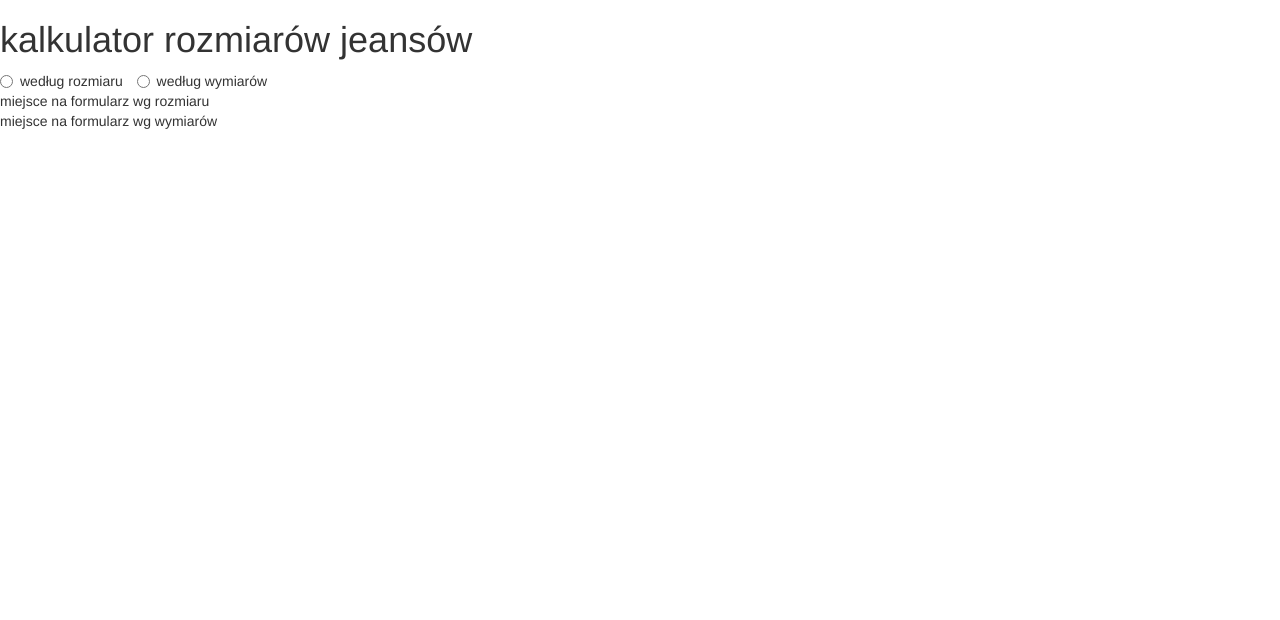
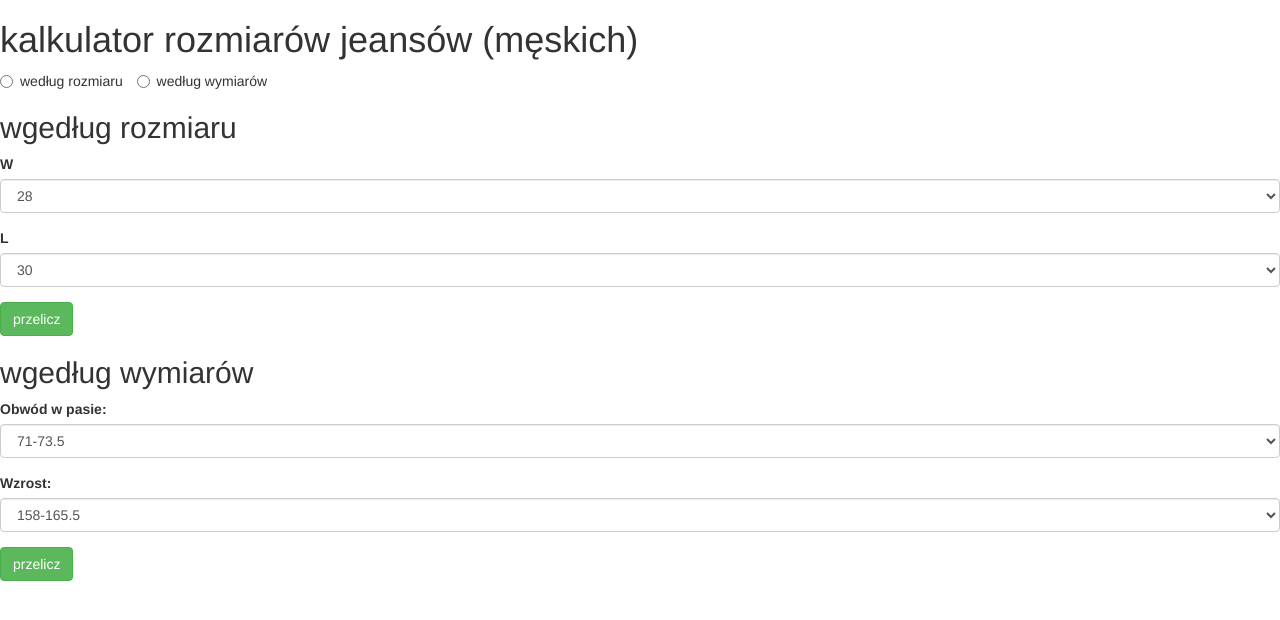
Before and after one commit to Dawid-Kowalski/przelicznik-rozmiarow-jeans, a website: page index.html in a window 1280 px wide. Drawn offline with nearby package versions, Linux system fonts and the light colour scheme; files that its build step writes are made by us from their sources.

Commit message:
Add size and body form

```diff
--- a/index.html
+++ b/index.html
@@ -8,7 +8,8 @@
 		<script type="text/javascript" src="js/script.js"></script>
 	</head>
 	<body>
-		<h1>kalkulator rozmiarów jeansów</h1>
+		<h1>kalkulator rozmiarów jeansów (męskich)</h1>
+<!--form size/body-->
 		<form>
 		  <label class="radio-inline">
 		  	<input type="radio" name="optradio">według rozmiaru
@@ -18,10 +19,68 @@
 		  </label>
 		</form>
 		<div id="size-panel">
-			miejsce na formularz wg rozmiaru
+			<h2>wgedług rozmiaru</h2>
+<!--form size-->
+			<form>
+				<div class="form-group">
+					<label for="trousers-width">W</label>
+				    <select class="form-control" id="trousers-width">
+				      <option>28</option>
+				      <option>29</option>
+				      <option>30</option>
+				      <option>31</option>
+				      <option>32</option>
+				      <option>33</option>
+				      <option>34</option>
+				      <option>36</option>
+				      <option>38</option>
+				      <option>40</option>
+				      <option>42</option>
+				   	</select>
+				</div>
+				<div class="form-group">
+					<label for="trousers-lang">L</label>
+				    <select class="form-control" id="trousers-lang">
+				      <option>30</option>
+				      <option>32</option>
+				      <option>34</option>
+				      <option>36</option>
+				   	</select>
+				</div>
+				<button type="button" class="btn btn-success">przelicz</button>
+			</form>
 		</div>
 		<div id="body-panel">
-			miejsce na formularz wg wymiarów
+			<h2>wgedług wymiarów</h2>
+<!--form body-->
+			<form>
+				<div class="form-group">
+					<label for="body-waist">Obwód w pasie:</label>
+				    <select class="form-control" id="body-waist">
+				      <option>71-73.5</option>
+				      <option>73.5-76</option>
+				      <option>76-78.5</option>
+				      <option>78.5-81</option>
+				      <option>81-83.5</option>
+				      <option>83.5-86</option>
+				      <option>86-88.5</option>
+				      <option>91.5-94</option>
+				      <option>96.5-99</option>
+				      <option>101.5-104</option>
+				      <option>106.5-109</option>
+				   	</select>
+				</div>
+				<div class="form-group">
+					<label for="growth">Wzrost:</label>
+				    <select class="form-control" id="growth">
+				      <option>158-165.5</option>
+				      <option>165.5-173</option>
+				      <option>173-180.5</option>
+				      <option>180.5-188</option>
+				   	</select>
+				</div>
+				<button type="button" class="btn btn-success">przelicz</button>
+			</form>
 		</div>
 	</body>
 </html>
```
